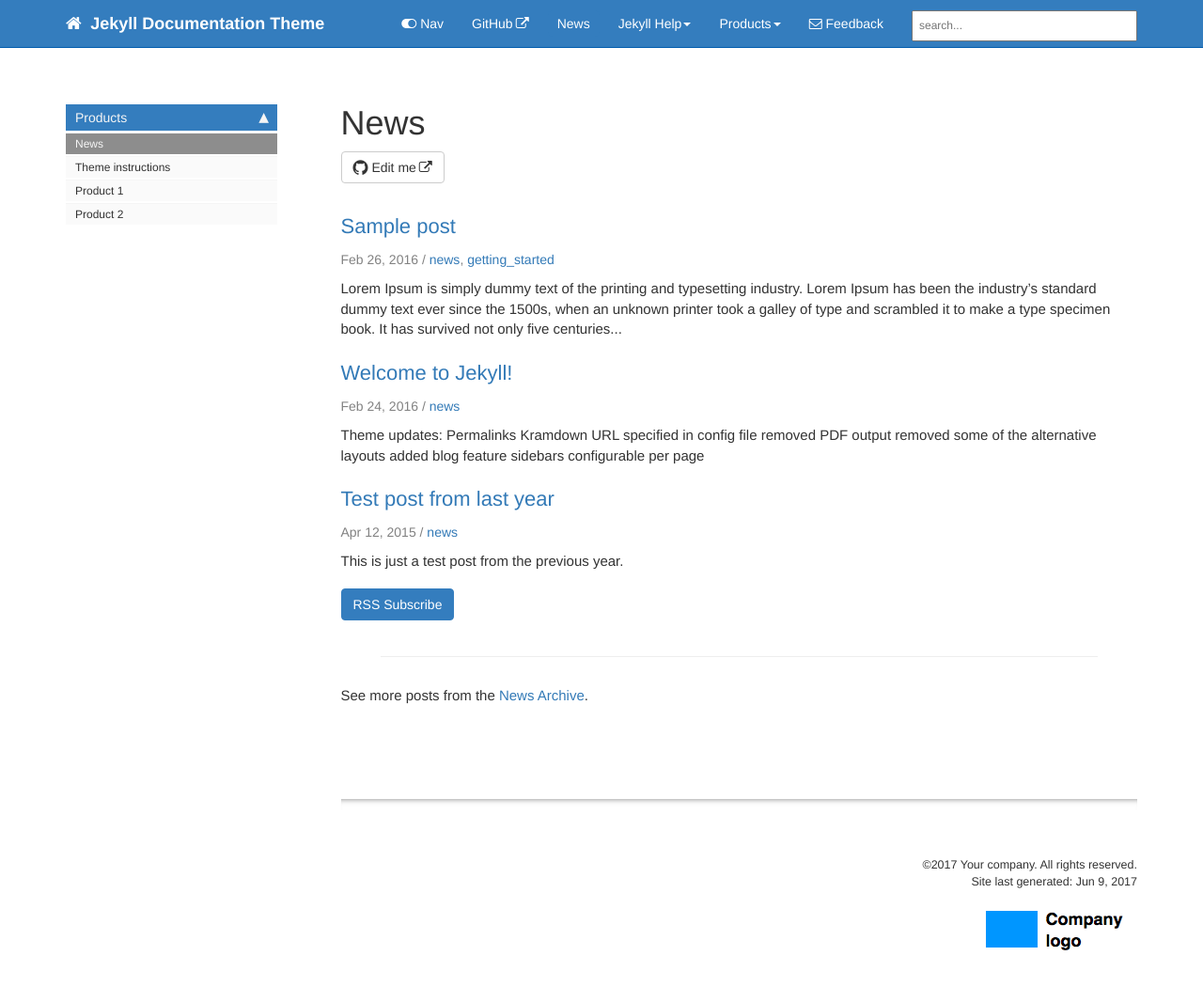
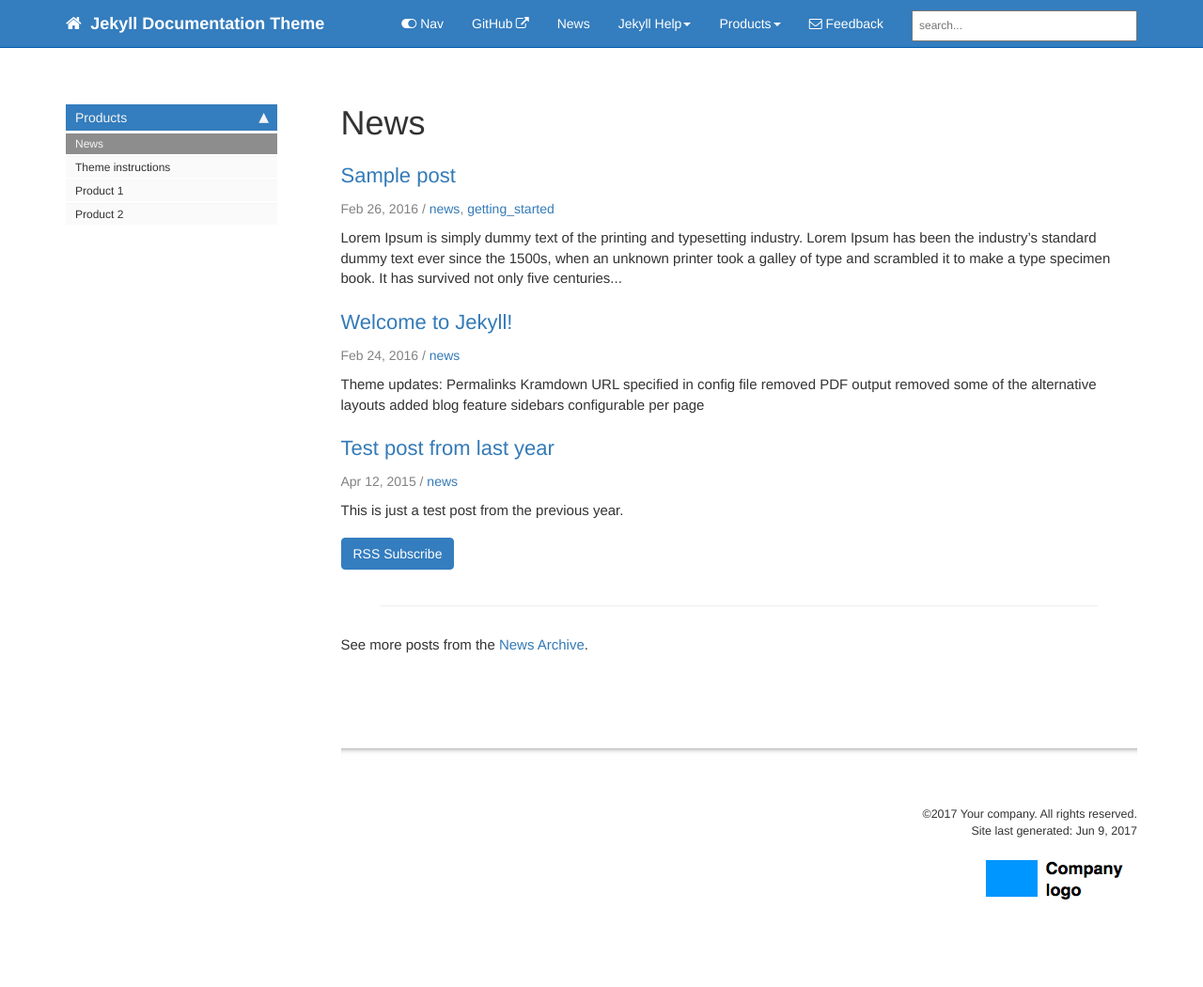
Before and after one commit to alexrizebox/rizebox, a Jekyll site: the page built from docs/pages/news/news.html, in a window 1280 px wide and 1087 px high. Shown: the top 1050 px of the window at 94% size. Built offline with Jekyll 4.4.1, drawn with Linux system fonts in a browser that asks for light colours; nearby versions of some CDN libraries; comment, search, counter and statistics services are not loaded.

Commit message:
Remove Edit me! GitHub button
This button was unnecessary and enchained too much attention.

```diff
--- a/docs/_config.yml
+++ b/docs/_config.yml
@@ -11,9 +11,6 @@ site_title: Jekyll theme for documentation
 
 company_name: Your company
 # this appears in the footer
-
-github_editme_path: tomjohnson1492/documentation-theme-jekyll/blob/gh-pages/
-# if you're using Github, provide the basepath to the branch you've created for reviews, following the sample here. if not, leave this value blank.
 
 disqus_shortname: idrbwjekyll
 # if you're using disqus for comments, add the shortname here. if not, leave this value blank.
--- a/docs/_layouts/page.html
+++ b/docs/_layouts/page.html
@@ -39,11 +39,6 @@ layout: default
     {% endunless %}
 
 
-    {% if site.github_editme_path %}
-
-    <a target="_blank" href="https://github.com/{{site.github_editme_path}}{% unless page.url contains "index.html" %}pages/{% endunless %}{{page.folder}}{{page.url | remove: ".html" | append: ".md"}}" class="btn btn-default githubEditButton" role="button"><i class="fa fa-github fa-lg"></i> Edit me</a>
-
-    {% endif %}
 
   {{content}}
 
```
